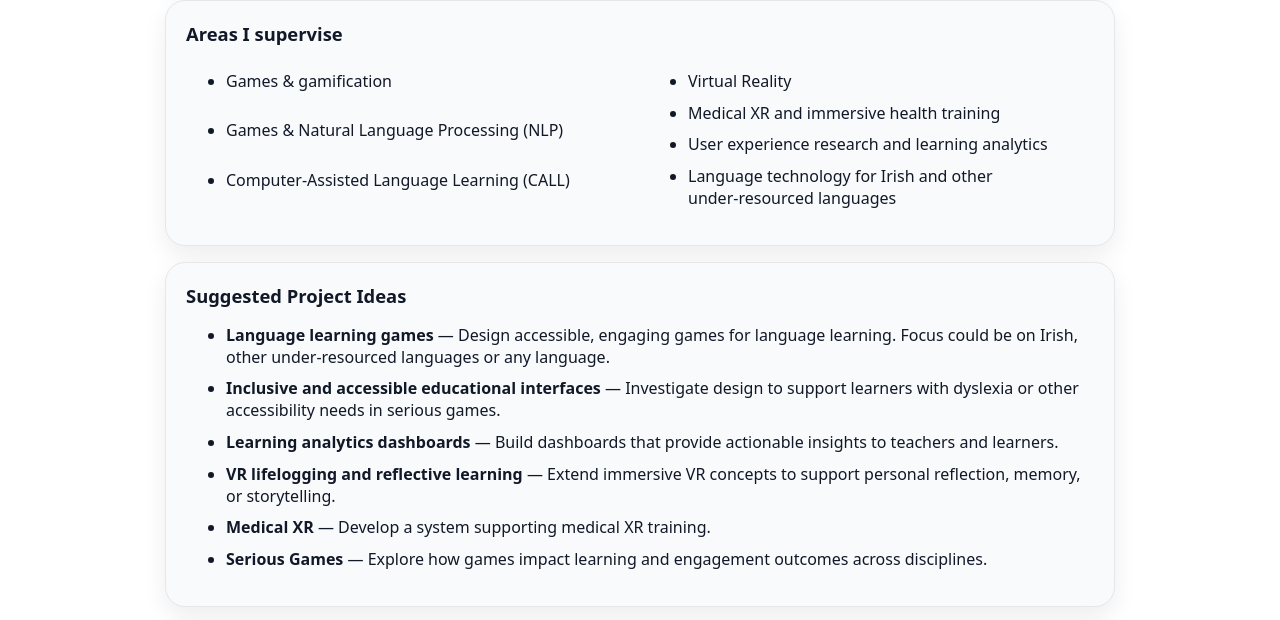
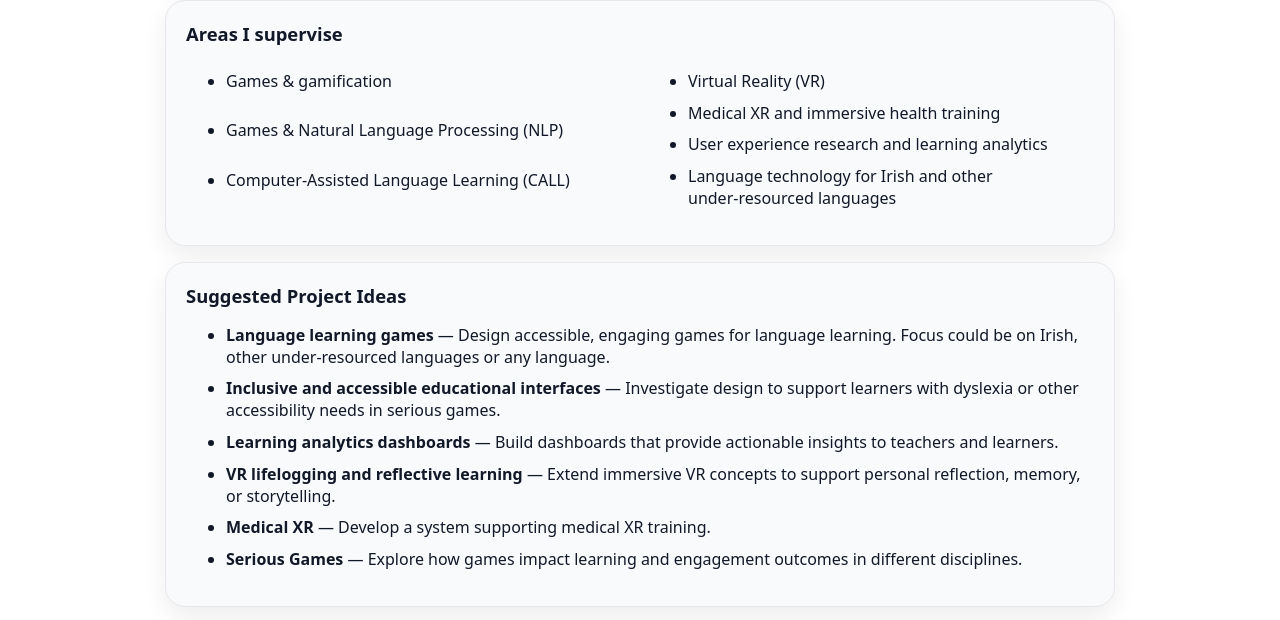
Before and after one commit to charliexlcc/ProjectSupervision, a plain HTML site: page index.html in a window 1280 px wide. Shown: the part 312-932 px from the top of the page. Drawn offline with Linux system fonts and the light colour scheme.

Commit message:
Update index.html

```diff
--- a/index.html
+++ b/index.html
@@ -57,7 +57,7 @@
           <li>Computer‑Assisted Language Learning (CALL)</li>
         </ul>
         <ul class="list">
-          <li>Virtual Reality</li>
+          <li>Virtual Reality (VR)</li>
           <li>Medical XR and immersive health training</li>
           <li>User experience research and learning analytics</li>
           <li>Language technology for Irish and other under‑resourced languages</li>
@@ -73,7 +73,7 @@
         <li><strong>Learning analytics dashboards</strong> — Build dashboards that provide actionable insights to teachers and learners.</li>
         <li><strong>VR lifelogging and reflective learning</strong> — Extend immersive VR concepts to support personal reflection, memory, or storytelling.</li>
         <li><strong>Medical XR</strong> — Develop a system supporting medical XR training.</li>
-        <li><strong>Serious Games</strong> — Explore how games impact learning and engagement outcomes across disciplines.</li>
+        <li><strong>Serious Games</strong> — Explore how games impact learning and engagement outcomes in different disciplines.</li>
 
       </ul>
     </section>
```
